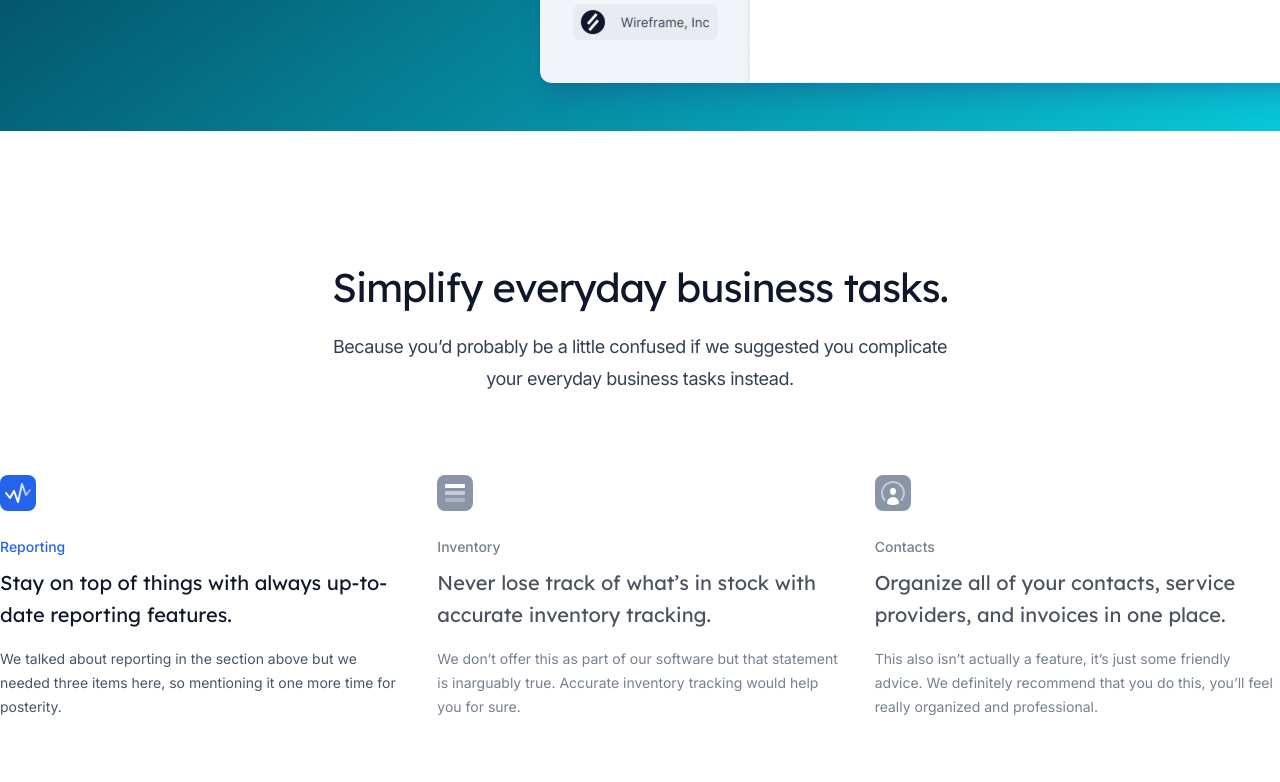
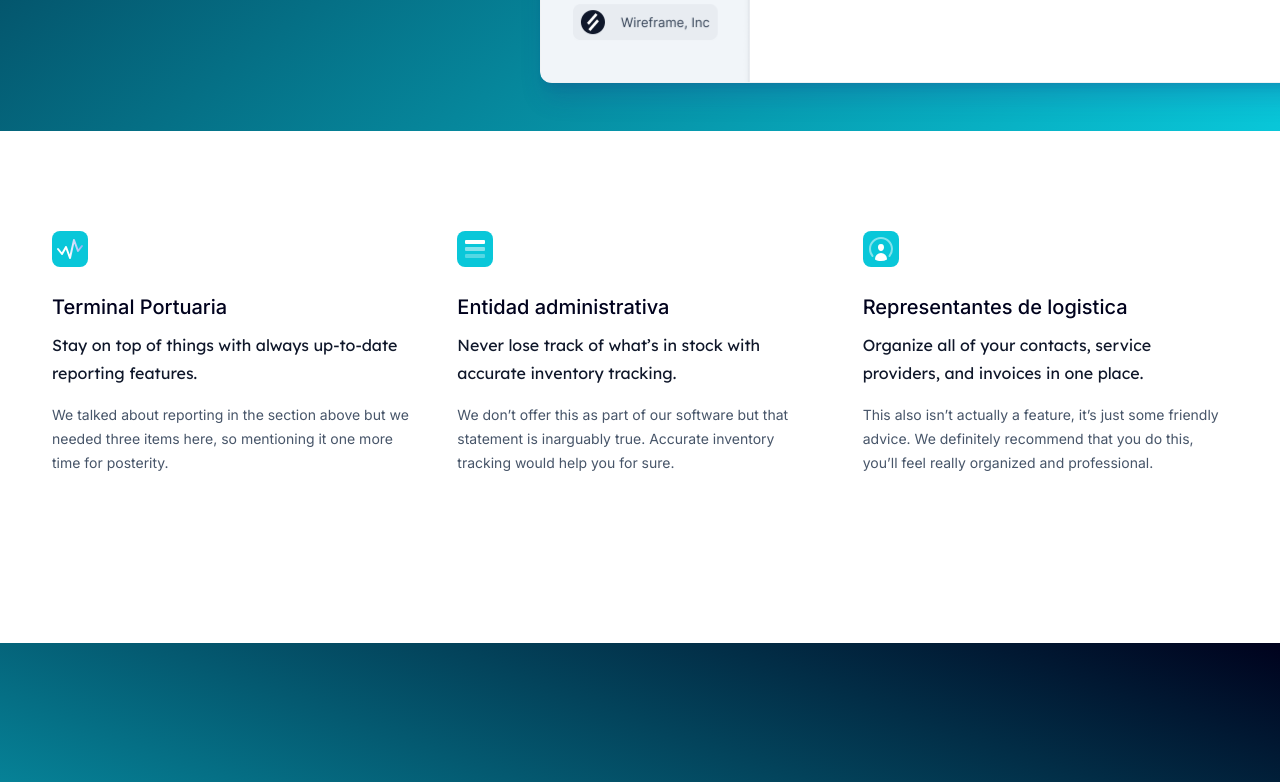
Before and after one commit to sophiiaR/cargo_pay, a Next.js app: page / in a window 1280 px wide. Shown: the part 1720-2502 px from the top of the page. Built offline with nearby package versions, Linux system fonts and the light colour scheme.

Commit message:
Change bg color, features names and remove images

```diff
--- a/src/components/SecondaryFeatures.jsx
+++ b/src/components/SecondaryFeatures.jsx
@@ -12,7 +12,7 @@ import screenshotProfitLoss from '@/images/screenshots/profit-loss.png'
 
 const features = [
   {
-    name: 'Reporting',
+    name: 'Terminal Portuaria',
     summary: 'Stay on top of things with always up-to-date reporting features.',
     description:
       'We talked about reporting in the section above but we needed three items here, so mentioning it one more time for posterity.',
@@ -46,7 +46,7 @@ const features = [
     },
   },
   {
-    name: 'Inventory',
+    name: 'Entidad administrativa',
     summary:
       'Never lose track of what’s in stock with accurate inventory tracking.',
     description:
@@ -74,7 +74,7 @@ const features = [
     },
   },
   {
-    name: 'Contacts',
+    name: 'Representantes de logistica',
     summary:
       'Organize all of your contacts, service providers, and invoices in one place.',
     description:
@@ -101,13 +101,13 @@ const features = [
 function Feature({ feature, isActive, className, ...props }) {
   return (
     <div
-      className={clsx(className, !isActive && 'opacity-75 hover:opacity-100')}
-      {...props}
+      // className={clsx(className, !isActive && 'opacity-75 hover:opacity-100')}
+      // {...props}
     >
       <div
         className={clsx(
           'w-9 rounded-lg',
-          isActive ? 'bg-blue-600' : 'bg-slate-500',
+          'bg-myTeal'
         )}
       >
         <svg aria-hidden="true" className="h-9 w-9" fill="none">
@@ -116,13 +116,13 @@ function Feature({ feature, isActive, className, ...props }) {
       </div>
       <h3
         className={clsx(
-          'mt-6 text-sm font-medium',
-          isActive ? 'text-blue-600' : 'text-slate-600',
+          'mt-6 text-xl font-medium',
+          'text-myBlue4'
         )}
       >
         {feature.name}
       </h3>
-      <p className="mt-2 font-display text-xl text-slate-900">
+      <p className="mt-2 font-display text-base text-slate-900">
         {feature.summary}
       </p>
       <p className="mt-4 text-sm text-slate-600">{feature.description}</p>
@@ -138,14 +138,14 @@ function FeaturesMobile() {
           <Feature feature={feature} className="mx-auto max-w-2xl" isActive />
           <div className="relative mt-10 pb-10">
             <div className="absolute -inset-x-4 bottom-0 top-8 bg-slate-200 sm:-inset-x-6" />
-            <div className="relative mx-auto w-[52.75rem] overflow-hidden rounded-xl bg-white shadow-lg shadow-slate-900/5 ring-1 ring-slate-500/10">
+            {/* <div className="relative mx-auto w-[52.75rem] overflow-hidden rounded-xl bg-white shadow-lg shadow-slate-900/5 ring-1 ring-slate-500/10">
               <Image
                 className="w-full"
                 src={feature.image}
                 alt=""
                 sizes="52.75rem"
               />
-            </div>
+            </div> */}
           </div>
         </div>
       ))}
@@ -155,10 +155,10 @@ function FeaturesMobile() {
 
 function FeaturesDesktop() {
   return (
-    <Tab.Group as="div" className="hidden lg:mt-20 lg:block">
+    <Tab.Group as="div" className="hidden lg:mt-20 lg:block px-8">
       {({ selectedIndex }) => (
         <>
-          <Tab.List className="grid grid-cols-3 gap-x-8">
+          <Tab.List className="grid grid-cols-3 gap-x-10">
             {features.map((feature, featureIndex) => (
               <Feature
                 key={feature.summary}
@@ -176,7 +176,7 @@ function FeaturesDesktop() {
               />
             ))}
           </Tab.List>
-          <Tab.Panels className="relative mt-20 overflow-hidden rounded-4xl bg-slate-200 px-14 py-16 xl:px-16">
+          {/* <Tab.Panels className="relative mt-20 overflow-hidden rounded-4xl bg-slate-200 px-14 py-16 xl:px-16">
             <div className="-mx-5 flex">
               {features.map((feature, featureIndex) => (
                 <Tab.Panel
@@ -201,7 +201,7 @@ function FeaturesDesktop() {
               ))}
             </div>
             <div className="pointer-events-none absolute inset-0 rounded-4xl ring-1 ring-inset ring-slate-900/10" />
-          </Tab.Panels>
+          </Tab.Panels> */}
         </>
       )}
     </Tab.Group>
@@ -213,10 +213,10 @@ export function SecondaryFeatures() {
     <section
       id="secondary-features"
       aria-label="Features for simplifying everyday business tasks"
-      className="pb-14 pt-20 sm:pb-20 sm:pt-32 lg:pb-32"
+      className="pb-14 pt-5 sm:pb-20 sm:pt-5 lg:pb-32 lg:mx-5"
     >
       <Container>
-        <div className="mx-auto max-w-2xl md:text-center">
+        {/* <div className="mx-auto max-w-2xl md:text-center">
           <h2 className="font-display text-3xl tracking-tight text-slate-900 sm:text-4xl">
             Simplify everyday business tasks.
           </h2>
@@ -224,7 +224,7 @@ export function SecondaryFeatures() {
             Because you’d probably be a little confused if we suggested you
             complicate your everyday business tasks instead.
           </p>
-        </div>
+        </div> */}
         <FeaturesMobile />
         <FeaturesDesktop />
       </Container>
```
